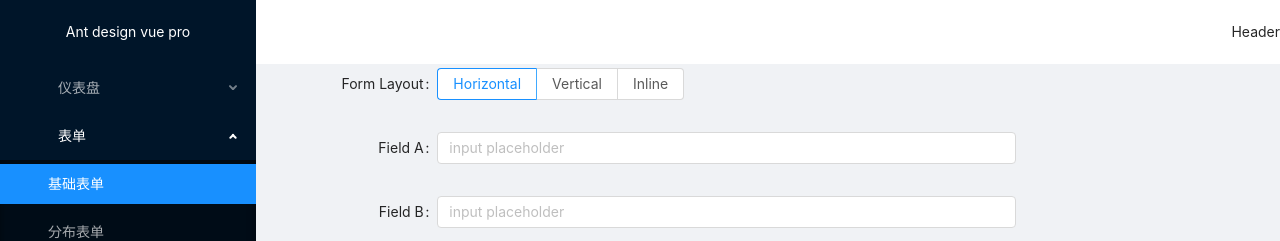
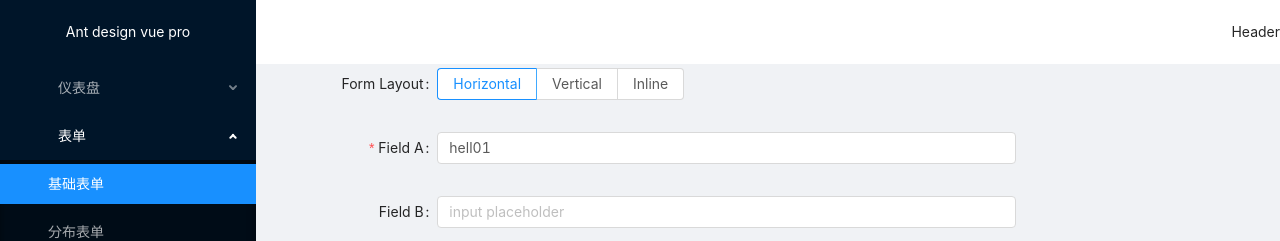
Before and after one commit to ccx0129/vue-study, a Vue app: page /form/basic-form in a window 1280 px wide. Shown: the top 241 px of the page. Built offline with nearby package versions, Linux system fonts and the light colour scheme.

Commit message:
表单初始化数据、自动校验、动态赋值

```diff
--- a/src/views/Forms/BasicForm.vue
+++ b/src/views/Forms/BasicForm.vue
@@ -1,5 +1,5 @@
 <template>
-  <a-form :layout="formLayout">
+  <a-form :layout="formLayout" :form="form">
     <a-form-item
       label="Form Layout"
       :label-col="formItemLayout.labelCol"
@@ -24,20 +24,27 @@
       label="Field A"
       :label-col="formItemLayout.labelCol"
       :wrapper-col="formItemLayout.wrapperCol"
-      :validateStatus="fieldAStatus"
-      :help="fieldAHelp"
     >
-      <a-input v-model="fieldA" placeholder="input placeholder" />
+      <a-input
+        v-decorator="[
+          'fieldA',
+          {
+            initialValue: fieldA,
+            rules: [{ required: true, min: 6, message: '必须大于6个字符' }]
+          }
+        ]"
+        placeholder="input placeholder"
+      />
     </a-form-item>
     <a-form-item
       label="Field B"
       :label-col="formItemLayout.labelCol"
       :wrapper-col="formItemLayout.wrapperCol"
     >
-      <a-input placeholder="input placeholder" />
+      <a-input v-decorator="['fieldB']" placeholder="input placeholder" />
     </a-form-item>
     <a-form-item :wrapper-col="buttonItemLayout.wrapperCol">
-      <a-button type="primary">
+      <a-button type="primary" @click="handleSubmit">
         Submit
       </a-button>
     </a-form-item>
@@ -48,24 +55,19 @@
 export default {
   name: "BasicForm",
   data() {
+    this.form = this.$form.createForm(this);
     return {
       formLayout: "horizontal",
-      fieldA: "",
-      fieldAStatus: "",
-      fieldAHelp: ""
+      fieldA: "hell01",
+      fieldB: ""
     };
   },
-  watch: {
-    fieldA(val) {
-      if (val.length <= 5) {
-        this.fieldAStatus = "error";
-        this.fieldAHelp = "必须输入大于5个字符";
-      } else {
-        this.fieldAStatus = "";
-        this.fieldAHelp = "";
-      }
-    }
-  },
+  // mounted(){
+  //   //模拟动态改变字段的值
+  //   setTimeout(()=>{
+  //     this.form.setFieldsValue({fieldA:'xiaoxia'});
+  //   },3000)
+  // },
   computed: {
     formItemLayout() {
       const { formLayout } = this;
@@ -88,6 +90,15 @@ export default {
   methods: {
     handleFormLayoutChange(e) {
       this.formLayout = e.target.value;
+    },
+    handleSubmit() {
+      this.form.validateFields((err, values) => {
+        if (!err) {
+          console.log(values);
+          //values的值赋值给this data里面的fieldA,fieldB
+          Object.assign(this, values);
+        }
+      });
     }
   }
 };
```
